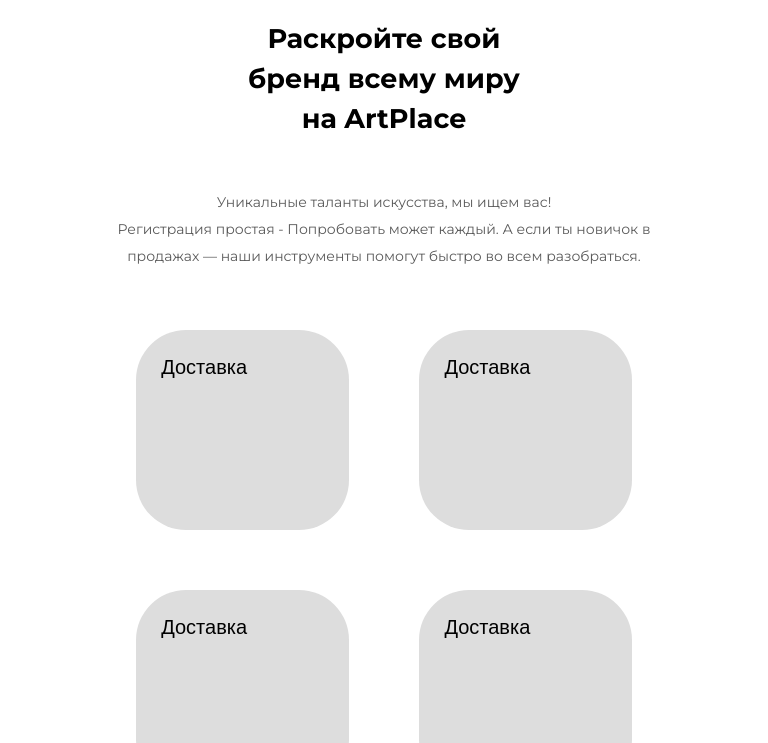
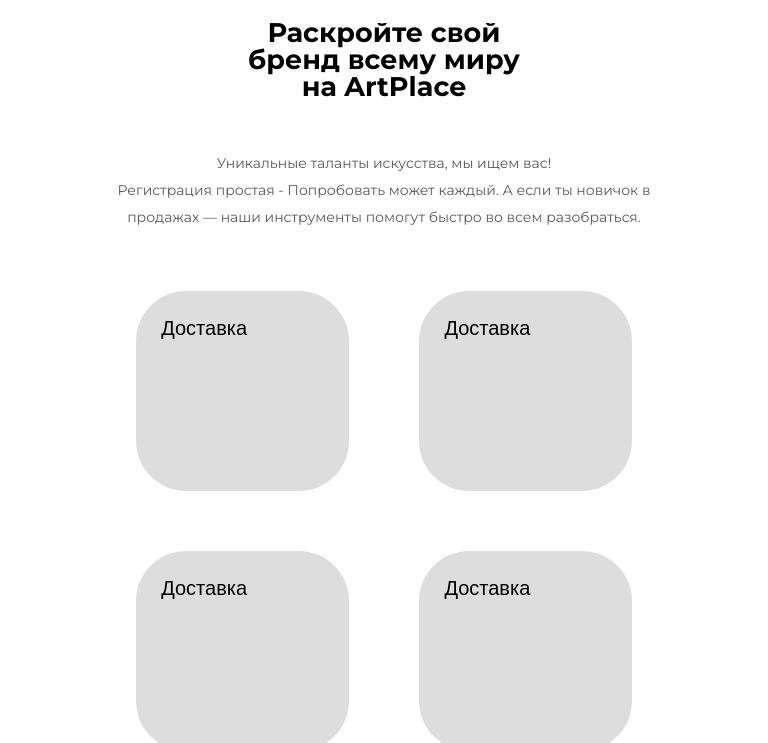
Before and after one commit to masterdigitalit/test-project, a plain HTML site: page templates/index.html in a window 768 px wide. Shown: the part 57-800 px from the top of the page. Drawn offline with nearby package versions, Linux system fonts and the light colour scheme; a web font is replaced by a local one.

Commit message:
line-height

```diff
--- a/assets/styles/style.css
+++ b/assets/styles/style.css
@@ -678,7 +678,7 @@
         font-family: Montserrat;
         font-size: 27px;
         font-weight: 700;
-        line-height: 40px;
+        line-height: 27px;
         text-align: center;
         align-items: center;
         flex-direction: column;
```
